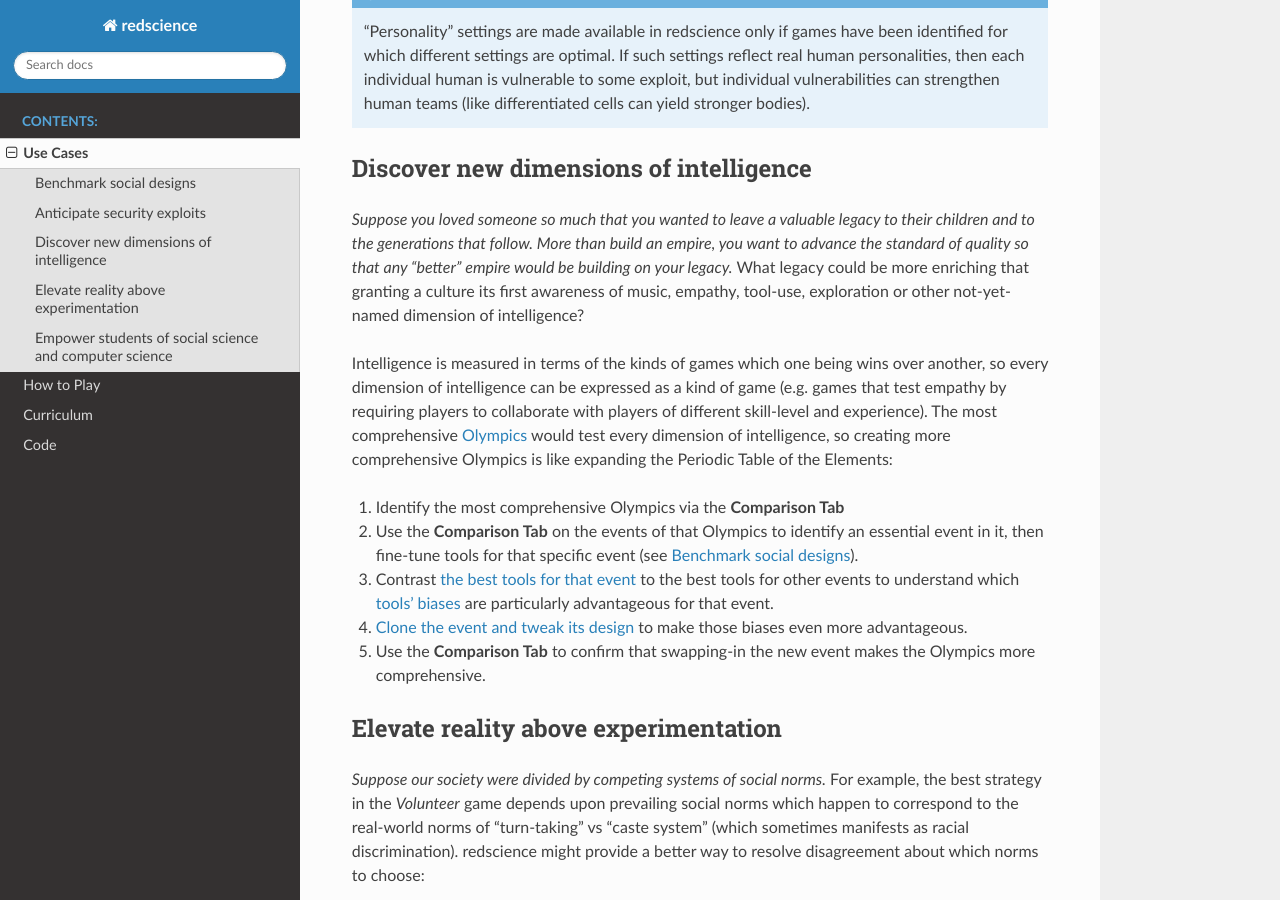
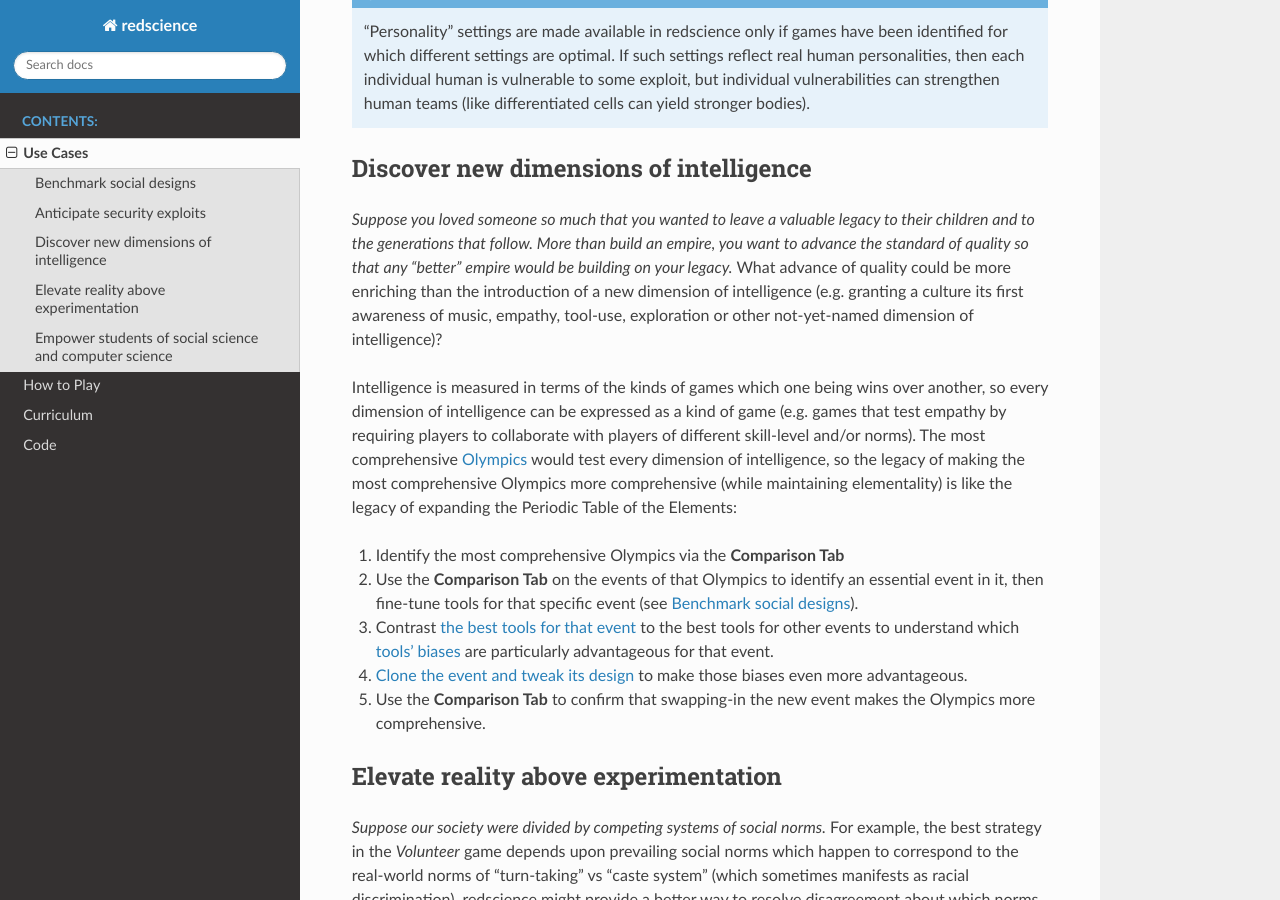
Before and after one commit to ChrisSantosLang/redscience, a Sphinx documentation site: the page built from docs/source/usecases.rst, in a window 1280 px wide and 900 px high, scrolled down 1599 px. Built offline with Sphinx 7.4.7 and the Read the Docs theme 2.0.0, drawn with Linux system fonts in a browser that asks for light colours.

Commit message:
Update usecases.rst

```diff
--- a/docs/source/usecases.rst
+++ b/docs/source/usecases.rst
@@ -87,16 +87,19 @@ Discover new dimensions of intelligence
 *Suppose you loved someone so much that you wanted to leave a valuable
 legacy to their children and to the generations that follow. More than build an
 empire, you want to advance the standard of quality so that any "better"
-empire would be building on your legacy.* What legacy could be more enriching
-that granting a culture its first awareness of music, empathy, tool-use,
-exploration or other not-yet-named dimension of intelligence?
+empire would be building on your legacy.* What advance of quality could be more
+enriching than the introduction of a new dimension of intelligence (e.g.
+granting a culture its first awareness of music, empathy, tool-use, exploration
+or other not-yet-named dimension of intelligence)?
 
 Intelligence is measured in terms of the kinds of games which one being
 wins over another, so every dimension of intelligence can be expressed as a
 kind of game (e.g. games that test empathy by requiring players to collaborate
-with players of different skill-level and experience). The most comprehensive
-:doc:`Olympics <tournament>` would test every dimension of intelligence, so creating more
-comprehensive Olympics is like expanding the Periodic Table of the Elements:
+with players of different skill-level and/or norms). The most comprehensive
+:doc:`Olympics <tournament>` would test every dimension of intelligence, so the
+legacy of making the most comprehensive Olympics more comprehensive (while
+maintaining elementality) is like the legacy of expanding the Periodic Table of
+the Elements:
 
 #. Identify the most comprehensive Olympics via the **Comparison Tab**
 #. Use the **Comparison Tab** on the events of that Olympics to identify an
```
